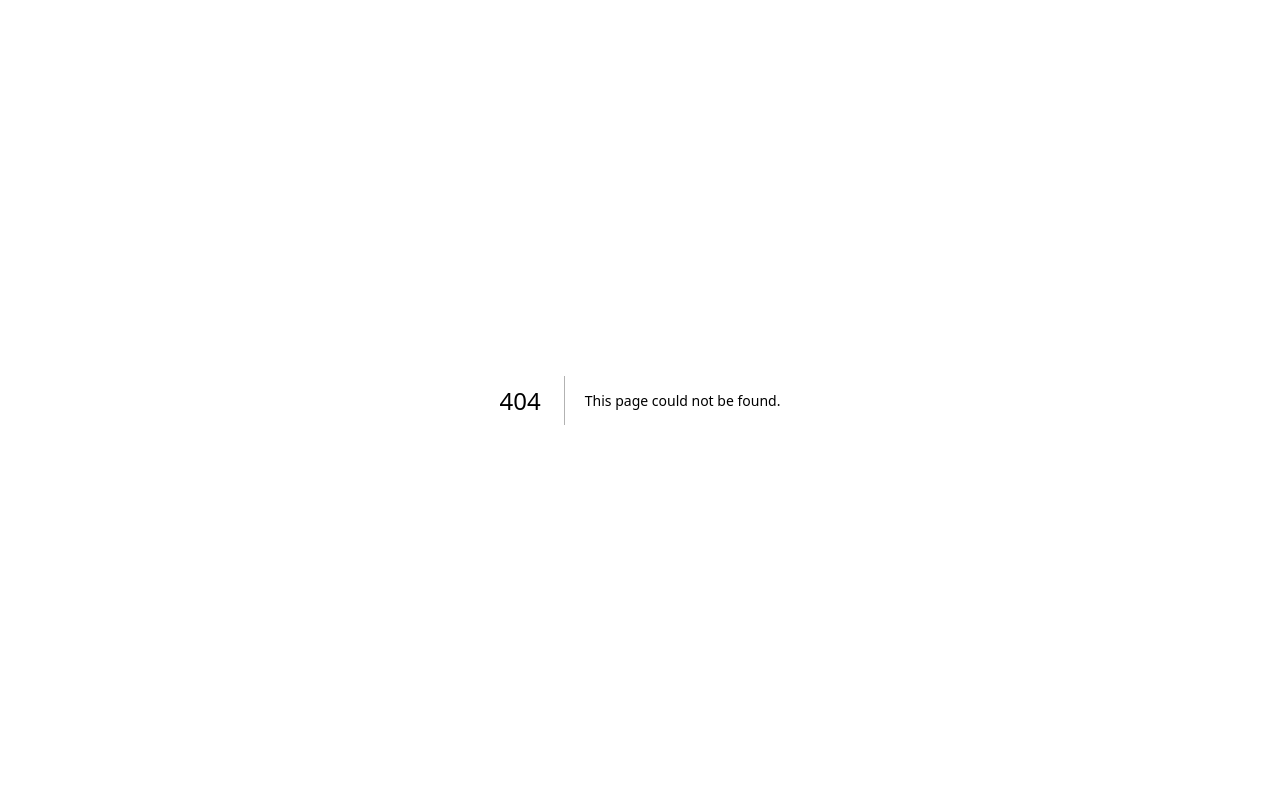
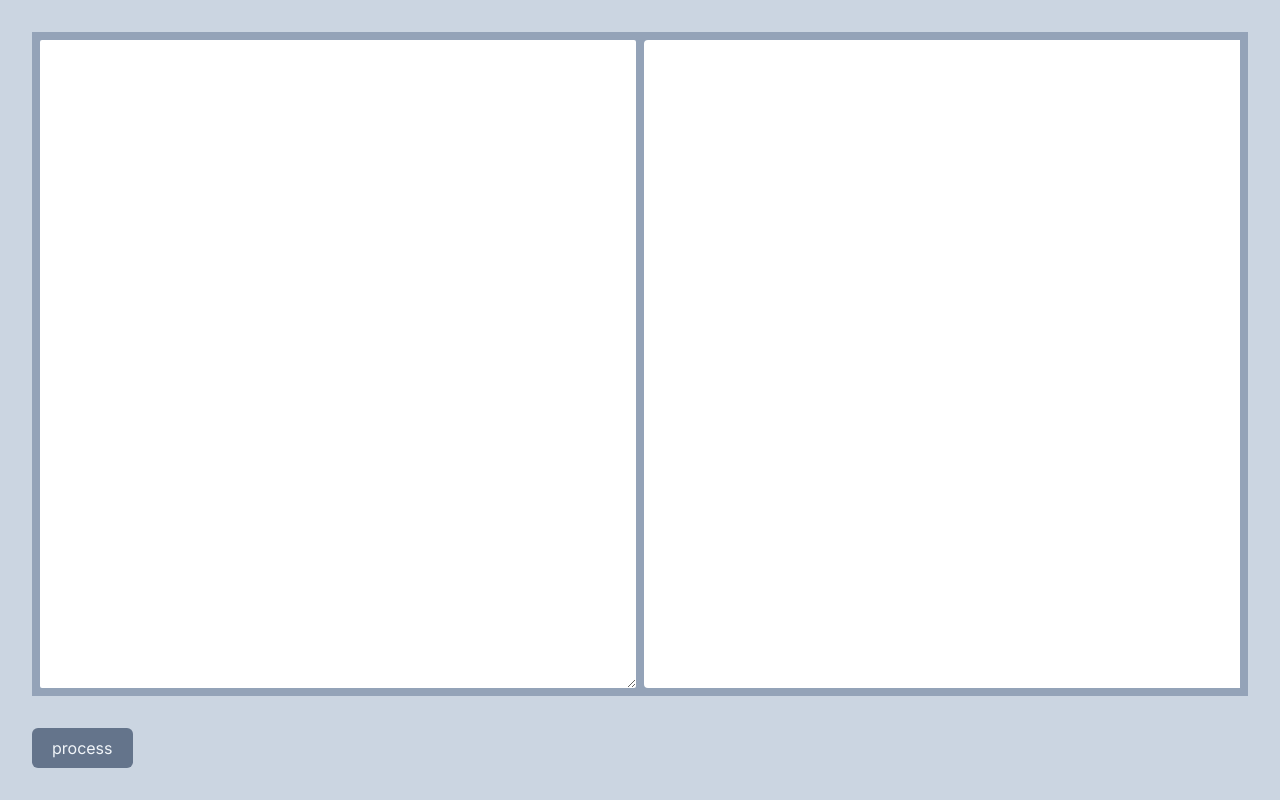
Before and after one commit to youyoumu/toolbox, a Next.js app: page /url-segmenter in a window 1280 px wide. Before the commit this address had no page. Built offline with nearby package versions, Linux system fonts and the light colour scheme.

Commit message:
Create url-segmenter

```diff
--- /dev/null
+++ b/app/url-segmenter/page.tsx
@@ -0,0 +1,74 @@
+'use client'
+import { useState } from 'react'
+
+export default function Page() {
+  const [inputText, setInputText] = useState('')
+  const [formatVB, setFormatVB] = useState(false)
+
+  function segmentUrl(inputText: string) {
+    const urlPath = inputText.split('?')[0] || ''
+    const queryText = inputText.split('?')[1] || ''
+    const queryTextArray = queryText
+      .split('&')
+      .map((item) => {
+        return item.split('=')
+      })
+      .filter((item) => item.length === 2)
+
+    return { queryTextArray, urlPath }
+  }
+
+  function Param() {
+    const queryTextArray = segmentUrl(inputText).queryTextArray
+
+    return queryTextArray.map((item) => {
+      return (
+        <div className="flex gap-2" key={item[0]}>
+          <span>{item[0]}</span>
+          <span>=</span>
+          <span>{item[1]}</span>
+        </div>
+      )
+    })
+  }
+
+  function UrlPath() {
+    return <div>{segmentUrl(inputText).urlPath}</div>
+  }
+
+  return (
+    <div className="w-screen bg-slate-300 h-screen p-8 flex flex-col items-center">
+      <div className="w-full h-full bg-slate-400 flex gap-2 p-2">
+        <textarea
+          name="input-text"
+          id=""
+          className="w-1/2 h-full rounded-sm"
+          value={inputText}
+          onChange={(e) => setInputText(e.target.value)}
+        ></textarea>
+        <div id="" className="w-1/2 h-full rounded-s bg-white">
+          <UrlPath />
+          <Param />
+        </div>
+      </div>
+      <div className="flex justify-start gap-8 mt-8 items-center w-full">
+        <label htmlFor="format-vb" className="hidden">
+          <input
+            type="checkbox"
+            name=""
+            id="format-vb"
+            checked={formatVB}
+            onChange={() => setFormatVB(!formatVB)}
+          />
+          <span className="ml-2">Format VB</span>
+        </label>
+        <button
+          className="bg-slate-500 text-slate-100 rounded-md px-5 py-2"
+          onClick={() => setInputText(inputText)}
+        >
+          process
+        </button>
+      </div>
+    </div>
+  )
+}
```
